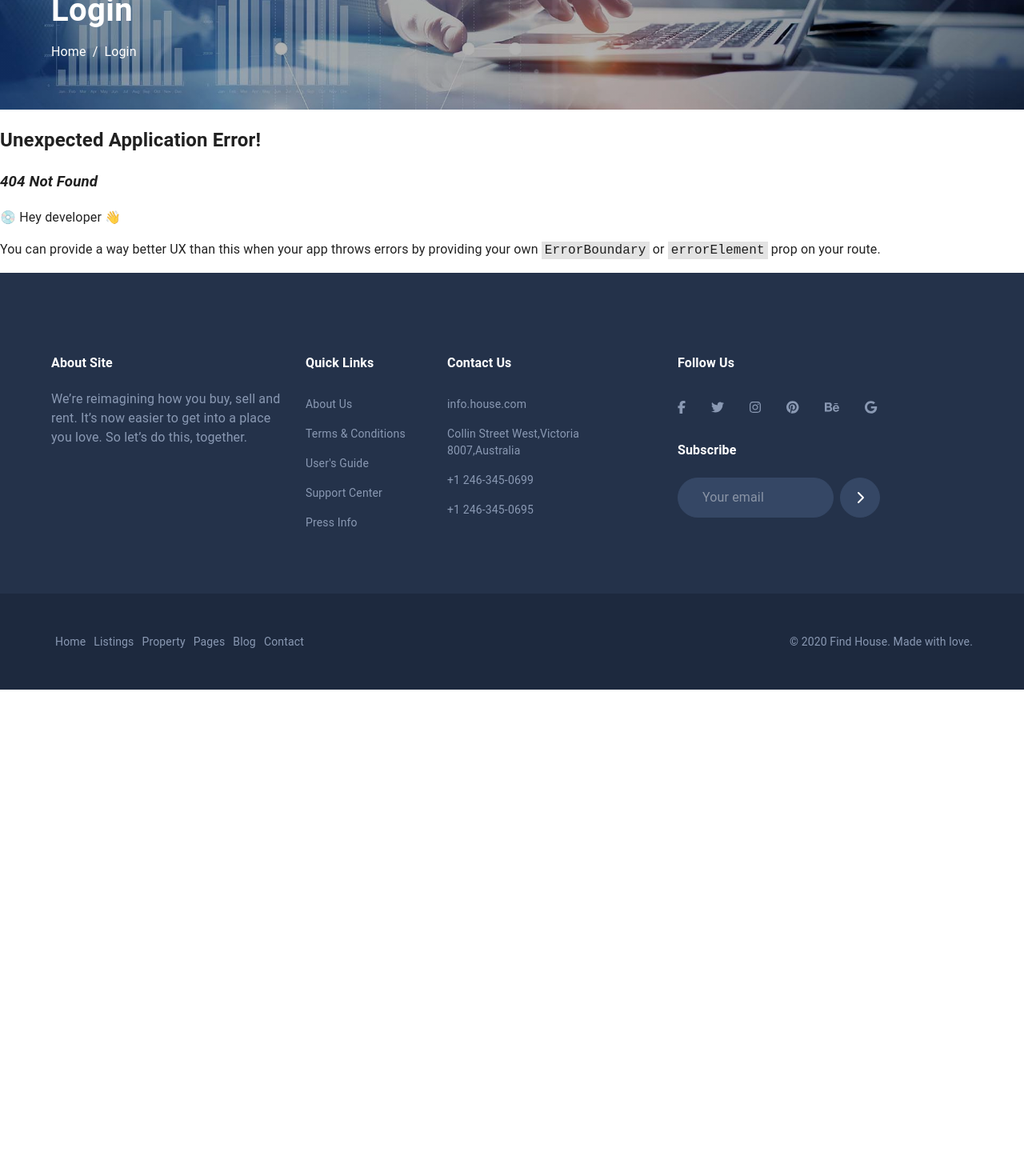
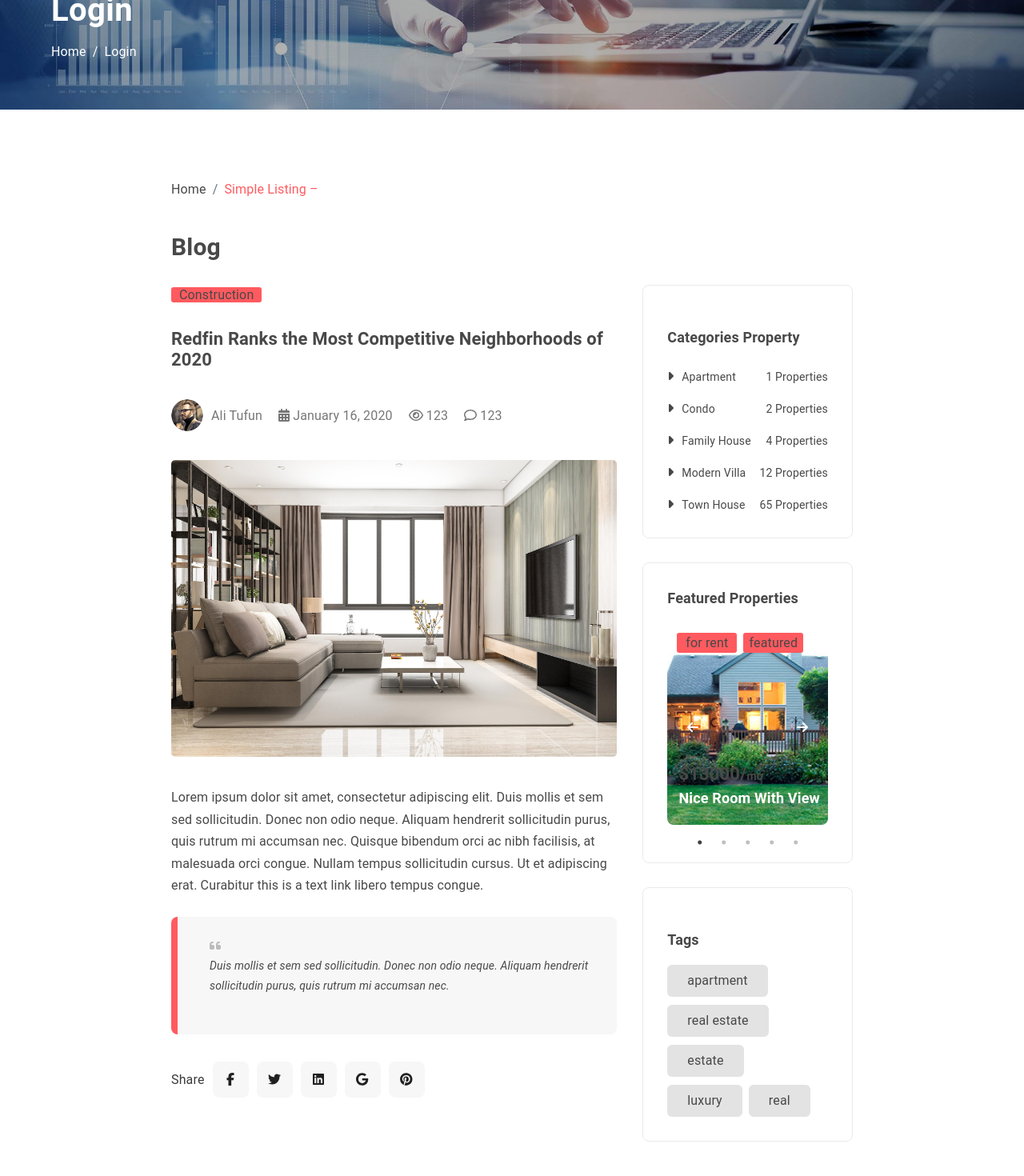
Before and after one commit to zakumialexes/real-estate, a React (Create React App) app: page /blog-single in a window 1280 px wide. Before the commit this address had no page. Shown: the part 280-1750 px from the top of the page at 80% size. Before the commit the page ends 1142 px from the top, so only its background shows below. Built offline with nearby package versions, Linux system fonts and the light colour scheme; data requests are answered from the project's data file; the HTML template or start-up script is replaced by a standard one.

Commit message:
Added: Finished blog single's content section

```diff
--- a/src/pages/blog-list/blog-layout/blog-layout.jsx
+++ b/src/pages/blog-list/blog-layout/blog-layout.jsx
@@ -24,7 +24,7 @@ function BlogLayout({children}) {
                     {children}
                 </Grid>
                 {/*Right Side*/}
-                <Grid item direction="column" md={4} maxWidth={"100%"}>
+                <Grid item md={4} maxWidth={"100%"}>
                     <CategoriesProperties/>
                     <FeaturedProperties/>
                     <TagsList/>
--- /dev/null
+++ b/src/pages/blog-single/blog-single.jsx
@@ -0,0 +1,81 @@
+import React, {useEffect, useState} from 'react';
+import BlogLayout from "../blog-list/blog-layout/blog-layout";
+import style from "./blog-single.module.scss"
+import {FontAwesomeIcon} from "@fortawesome/react-fontawesome";
+import {faCalendarDays, faQuoteLeft} from "@fortawesome/free-solid-svg-icons";
+import {faComment, faEye} from "@fortawesome/free-regular-svg-icons";
+import {faFacebookF, faGoogle, faLinkedin, faPinterest, faTwitter} from "@fortawesome/free-brands-svg-icons";
+
+function BlogSingle(props) {
+    const [blog, setBlog] = useState();
+
+    async function fetchBlog() {
+        await fetch("http://localhost:3500/blog-list/1").then(response => response.json()).then(data => {
+            setBlog(data)
+            console.log(data);
+        })
+    }
+
+    useEffect(() => {
+        fetchBlog()
+    }, [])
+
+    return (
+        <BlogLayout>
+            <div className={style.blogSingleContent}>
+                <div className={style.tagContainer}>
+                    {blog?.tags.map((tag, i) => (
+                        <a href="#" className={style.tag} key={i}>{tag}</a>
+                    ))}
+                </div>
+                <h3 className={style.blogTitle}>{blog?.title}</h3>
+                <div className={style.blogInfo}>
+                    <img src={blog?.creator.photo} alt=""/>
+                    <p>{blog?.creator.name}</p>
+                    <p><FontAwesomeIcon icon={faCalendarDays}/> {blog?.createdDate}</p>
+                    <p><FontAwesomeIcon icon={faEye}/> 123</p>
+                    <p><FontAwesomeIcon icon={faComment}/> 123</p>
+                </div>
+                <div className={style.imgContainer}>
+                    <img src={blog?.photo} alt=""/>
+                </div>
+                <div className={style.description}>
+                    <p>{blog?.description}</p>
+                </div>
+                <div className={style.quoteContainer}>
+                    <div className={style.blockQuote}>
+                        <span className={style.quoteIcon}><FontAwesomeIcon icon={faQuoteLeft}/></span><br/>
+                        <em className={style.quoteText}>Duis mollis et sem sed sollicitudin. Donec non odio
+                            neque. Aliquam hendrerit sollicitudin purus, quis
+                            rutrum mi accumsan nec.</em>
+                    </div>
+                </div>
+                <div className={style.socials}>
+                    <p>Share</p>
+                    <div className={style.socialIcon}>
+                        <FontAwesomeIcon icon={faFacebookF}/>
+                    </div>
+                    <div className={style.socialIcon}>
+                        <FontAwesomeIcon icon={faTwitter}/>
+                    </div>
+                    <div className={style.socialIcon}>
+                        <FontAwesomeIcon icon={faLinkedin}/>
+                    </div>
+                    <div className={style.socialIcon}>
+                        <FontAwesomeIcon icon={faGoogle}/>
+                    </div>
+                    <div className={style.socialIcon}>
+                        <FontAwesomeIcon icon={faPinterest}/>
+                    </div>
+                </div>
+                <div className={style.blogPaginate}>
+                    <div className={style.prePage}>
+
+                    </div>
+                </div>
+            </div>
+        </BlogLayout>
+    );
+}
+
+export default BlogSingle;
--- /dev/null
+++ b/src/pages/blog-single/blog-single.module.scss
@@ -0,0 +1,137 @@
+$orange: #ff5a5f;
+
+.blogSingleContent {
+  background-color: #ffffff;
+  border-radius: 8px;
+}
+
+.tagContainer {
+  margin-bottom: 30px;
+
+  .tag {
+    background-color: $orange;
+    border-radius: 3px;
+    height: 25px;
+    line-height: 25px;
+    text-align: center;
+    min-width: 75px;
+    margin-right: 8px;
+    padding: 0 10px;
+    text-transform: capitalize;
+  }
+}
+
+.blogTitle {
+  font-size: 22px;
+  color: #484848;
+  font-weight: bold;
+  line-height: 1.2;
+  margin-bottom: 30px;
+}
+
+.blogInfo {
+  display: flex;
+  align-items: center;
+  margin-bottom: 30px;
+
+  & > * {
+    margin-right: 20px;
+  }
+
+  img {
+    max-width: 40px;
+    max-height: 40px;
+    border-radius: 50%;
+    margin-right: 10px;
+  }
+
+  p {
+    height: 100%;
+    font-size: 14px;
+    color: #777777;
+    line-height: 1.2;
+  }
+
+}
+
+.imgContainer {
+  img {
+    border-radius: 5px;
+    max-width: 100%;
+  }
+}
+
+.description {
+  font-size: 14px;
+  color: #484848;
+  line-height: 1.714;
+  margin: 30px 0 25px;
+  font-weight: 400;
+
+  p {
+    margin: 0;
+  }
+}
+
+.quoteContainer {
+  background-color: rgb(247, 247, 247);
+  border-left: 8px solid #ff5a5f;
+  border-radius: 8px;
+  height: 147px;
+  margin-bottom: 30px;
+  margin-top: 25px;
+  padding: 25px 30px 30px 40px;
+
+  .blockQuote {
+    .quoteIcon {
+      font-size: 16px;
+      color: rgb(187, 187, 187);
+      font-style: italic;
+      line-height: 0.333;
+    }
+
+    .quoteText {
+      font-size: 14px;
+      color: #484848;
+      font-style: italic;
+      line-height: 1.714;
+    }
+  }
+}
+
+.socials {
+  display: flex;
+  align-items: center;
+
+  p {
+    font-size: 18px;
+    color: rgb(59, 59, 59);
+    line-height: 1.333;
+    margin-right: 10px;
+  }
+
+  .socialIcon {
+    background-color: #f7f7f7;
+    border-radius: 8px;
+    height: 45px;
+    line-height: 45px;
+    text-align: center;
+    width: 45px;
+    transition: all 0.3s ease 0s;
+    margin-right: 10px;
+  }
+}
+
+.blogPaginate {
+  .prePage {
+    a {
+      background-color: rgb(208, 208, 208);
+      border-radius: 50%;
+      height: 45px;
+      line-height: 45px;
+      padding-left: 0;
+      text-align: center;
+      width: 45px;
+    }
+  }
+}
--- a/src/router/route.jsx
+++ b/src/router/route.jsx
@@ -6,6 +6,7 @@ import Faq from "../pages/faq/faq"
 import TermsAndCondition from "../pages/terms-and-condition/terms-and-condition"
 import BlogList from "../pages/blog-list/blog-list";
 import HouseList from "../pages/house-list/house-list";
+import BlogSingle from "../pages/blog-single/blog-single";
 
 const router = createBrowserRouter(
     createRoutesFromElements(
@@ -16,6 +17,7 @@ const router = createBrowserRouter(
             <Route path="faq" element={<Faq />} />
             <Route path="terms-and-conditions" element={<TermsAndCondition />} />
             <Route path="blogs" element={<BlogList/>}/>
+            <Route path="blog-single" element={<BlogSingle/>}/>
             <Route path="houses" element={<HouseList/>}/>
         </Route>
     )
```
